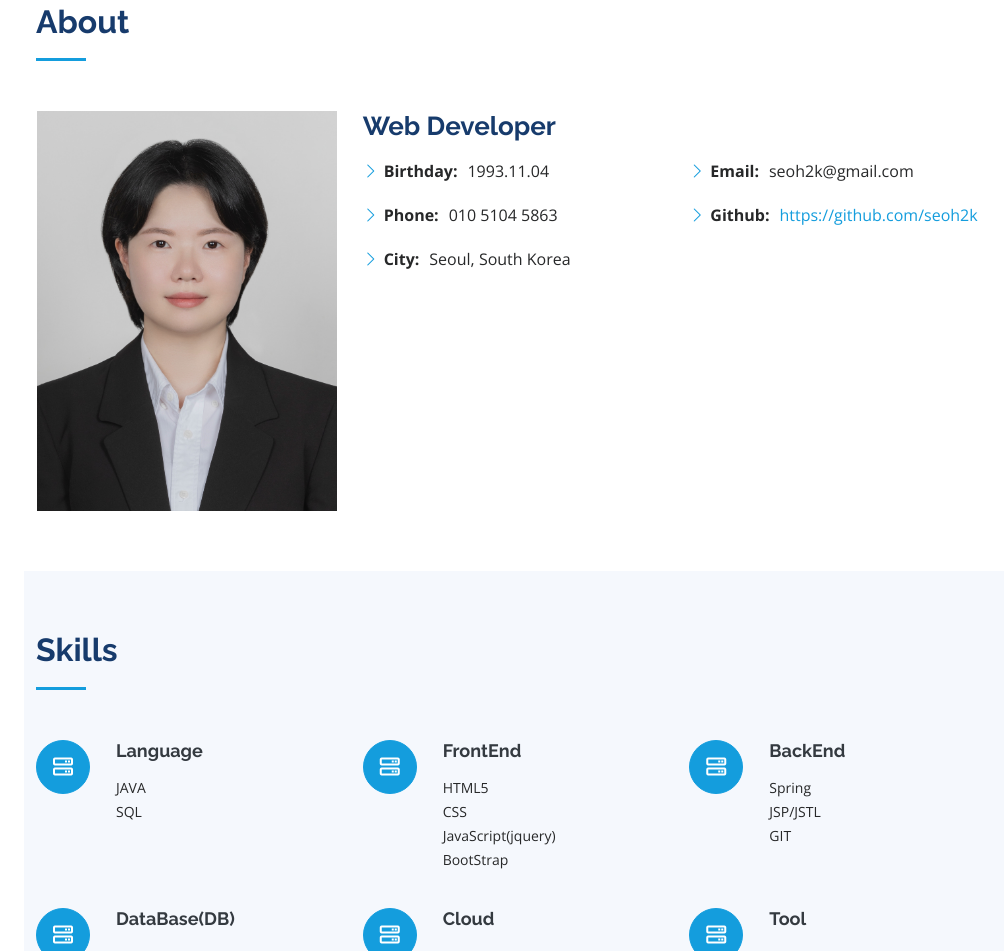
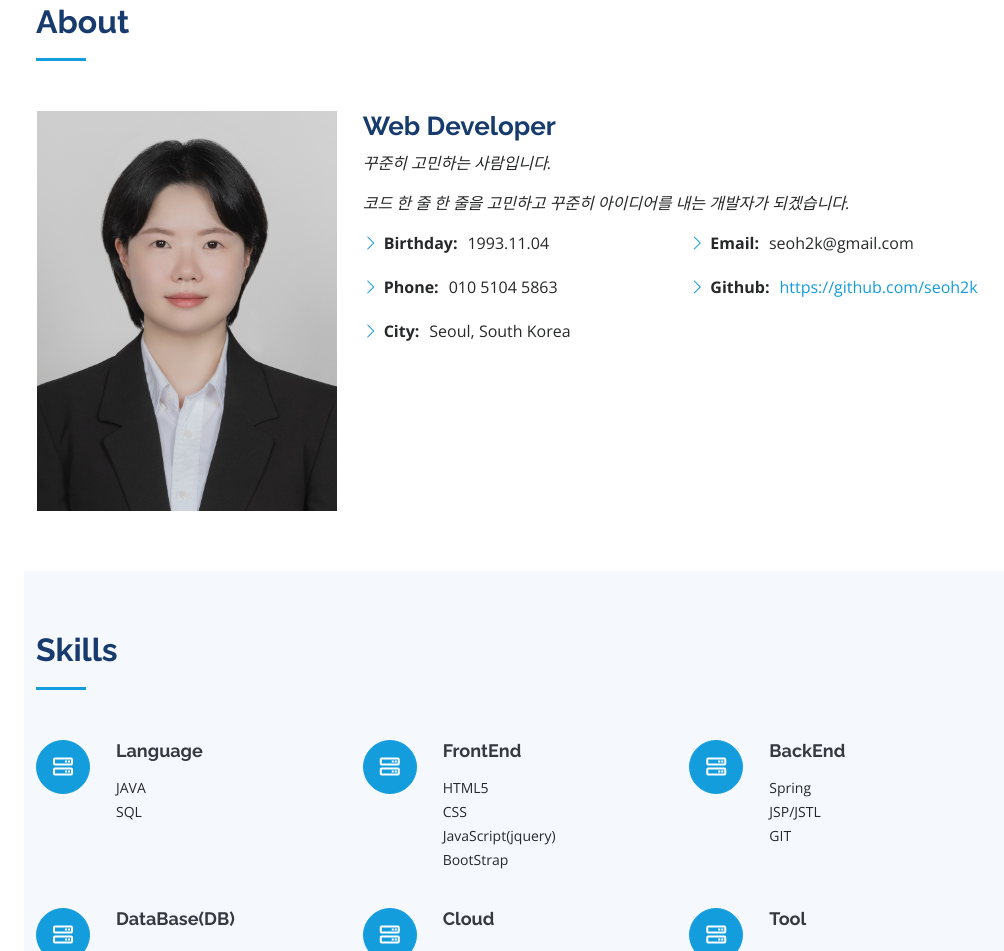
Before and after one commit to seoh2k/seoh2k.github.io, a plain HTML site: page index.html in a window 1280 px wide. Shown: the part 857-1808 px from the top of the page, without its empty margins (276-1280 px from the left). Drawn offline with nearby package versions, Linux system fonts and the light colour scheme.

Commit message:
자기소개 작성

```diff
--- a/index.html
+++ b/index.html
@@ -87,7 +87,10 @@
           <div class="col-lg-8 pt-4 pt-lg-0 content" data-aos="fade-left">
             <h3>Web Developer</h3>
             <p class="fst-italic">
-              <!-- 개발자 관련 문장 -->
+              꾸준히 고민하는 사람입니다.
+            </p>
+            <p class="fst-italic">
+              코드 한 줄 한 줄을 고민하고 꾸준히 아이디어를 내는 개발자가 되겠습니다.
             </p>
             <div class="row">
               <div class="col-lg-6">
```
